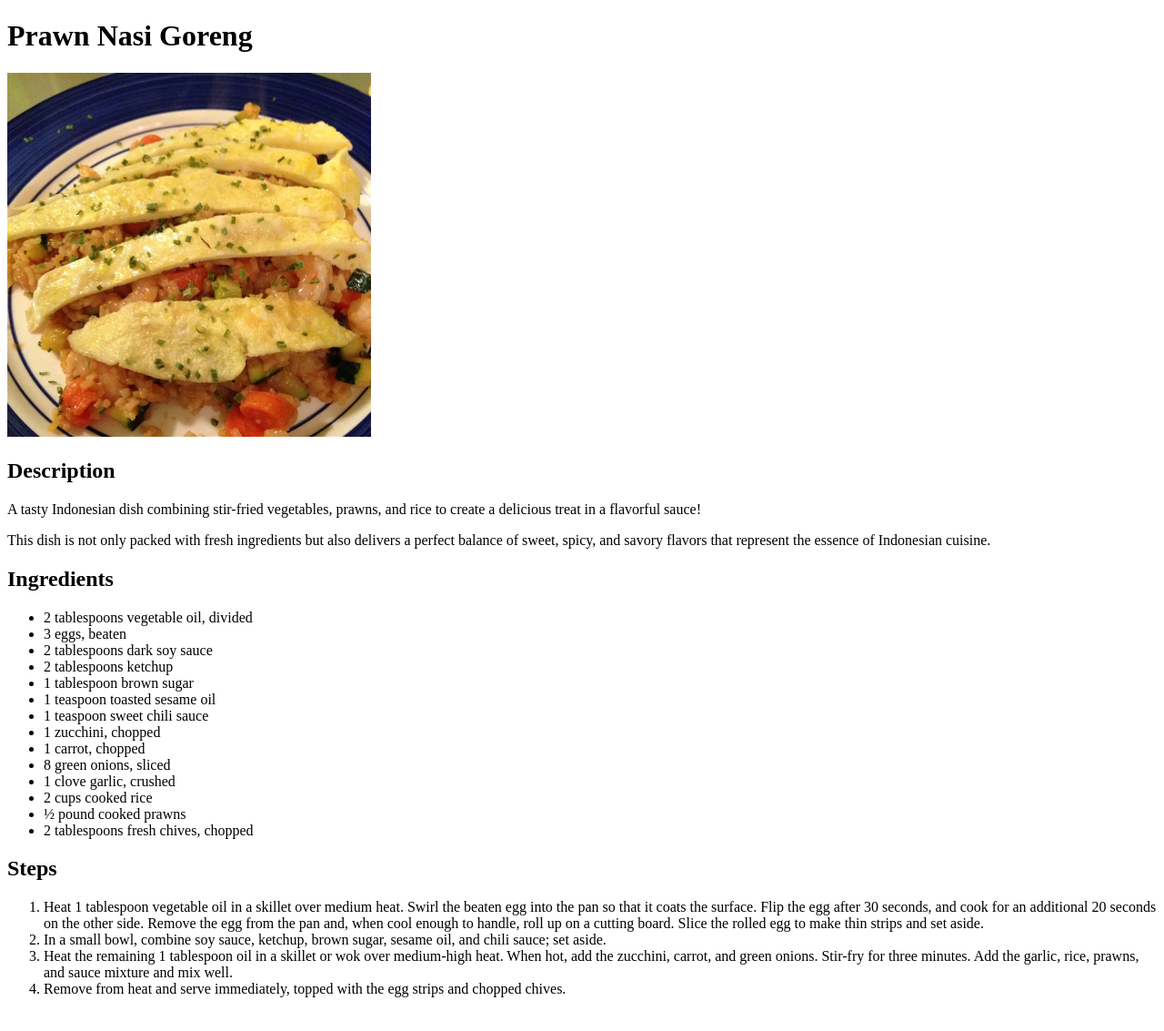
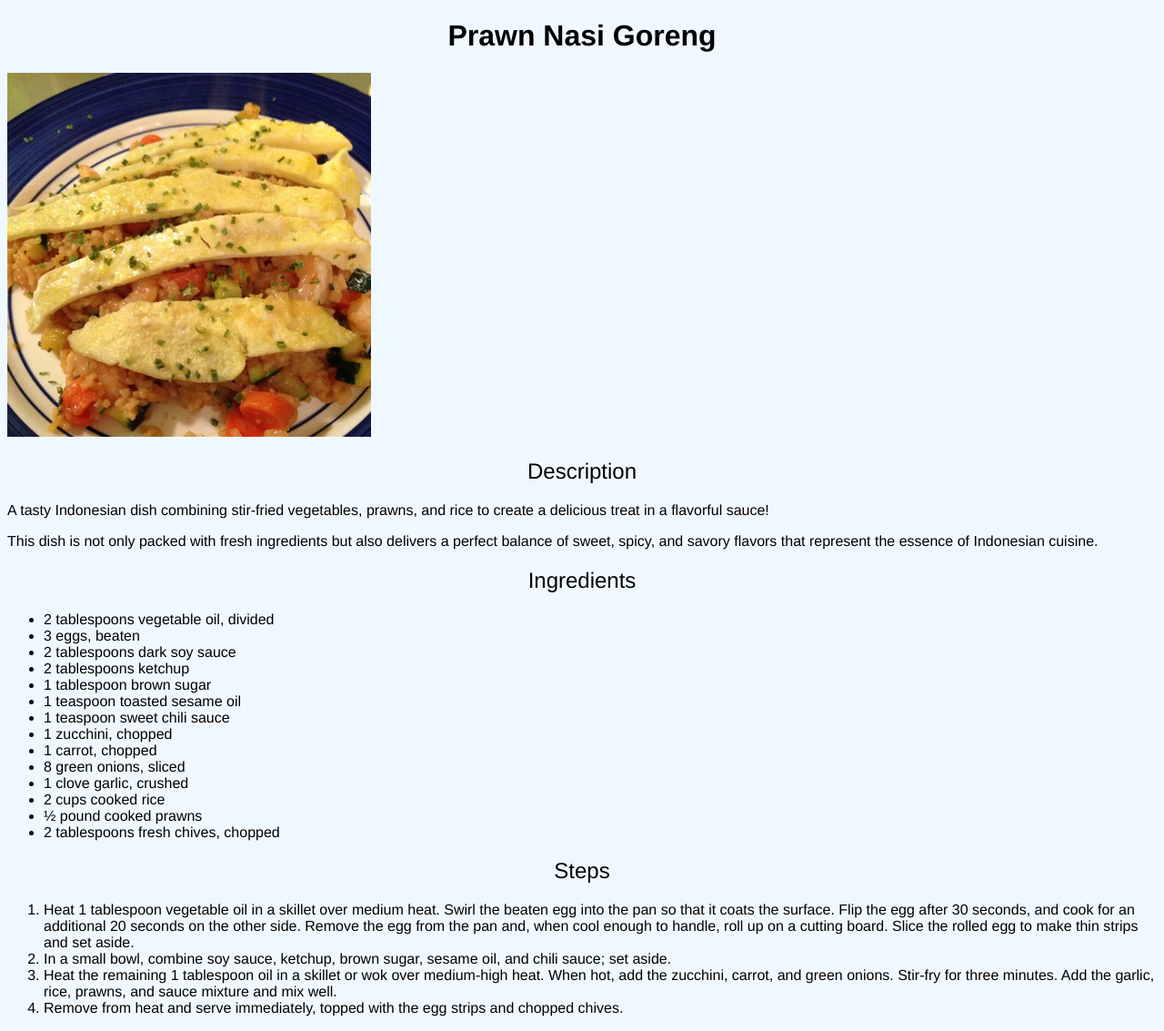
Before and after one commit to randiPalguna/odin-recipes, a plain HTML site: page recipes/nasi-goreng.html in a window 1280 px wide. Shown: the whole page at 91% size. Before the commit the page ends 1112 px from the top, so only its background shows below. Drawn offline with Linux system fonts and the light colour scheme.

Commit message:
style: add css file and style recipe pages

```diff
--- a/recipes/nasi-goreng.html
+++ b/recipes/nasi-goreng.html
@@ -3,25 +3,26 @@
   <head>
     <meta charset="UTF-8">
     <title>Nasi Goreng</title>
+    <link rel="stylesheet" href="../styles/style-recipes.css">
   </head>
   <body>
-    <h1>Prawn Nasi Goreng</h1>
+    <h1 class="header">Prawn Nasi Goreng</h1>
     <img src="../img/nasi-goreng.webp" alt="Delicous nasi goreng with cooked egg strips on top"
       width="400" height="400">
 
-    <h2>Description</h2>
-    <p>
+    <h2 class="header">Description</h2>
+    <p class="description">
       A tasty Indonesian dish combining stir-fried vegetables, prawns, and rice to create a
       delicious treat in a flavorful sauce!
     </p>
 
-    <p>
+    <p class="description">
       This dish is not only packed with fresh ingredients but also delivers a perfect balance of
       sweet, spicy, and savory flavors that represent the essence of Indonesian cuisine.
     </p>
 
-    <h2>Ingredients</h2>
-    <ul>
+    <h2 class="header">Ingredients</h2>
+    <ul class="lists">
       <li>2 tablespoons vegetable oil, divided</li>
       <li>3 eggs, beaten</li>
       <li>2 tablespoons dark soy sauce</li>
@@ -38,8 +39,8 @@
       <li>2 tablespoons fresh chives, chopped</li>
     </ul>
 
-    <h2>Steps</h2>
-    <ol>
+    <h2 class="header">Steps</h2>
+    <ol class="lists">
       <li>
         Heat 1 tablespoon vegetable oil in a skillet over medium heat. Swirl the beaten egg into the
         pan so that it coats the surface. Flip the egg after 30 seconds, and cook for an additional
--- /dev/null
+++ b/styles/style-recipes.css
@@ -0,0 +1,16 @@
+body {
+  font-family: Helvetica, Arial, sans-serif;
+  background-color: aliceblue;
+}
+
+.header {
+  text-align: center;
+}
+
+h2.header {
+  font-weight: lighter;
+}
+
+h1.header {
+  font-weight: bolder;
+}
```
Also changed, not shown: recipes/bulayak.html (+8 -7 lines), recipes/burger.html (+8 -7 lines).
